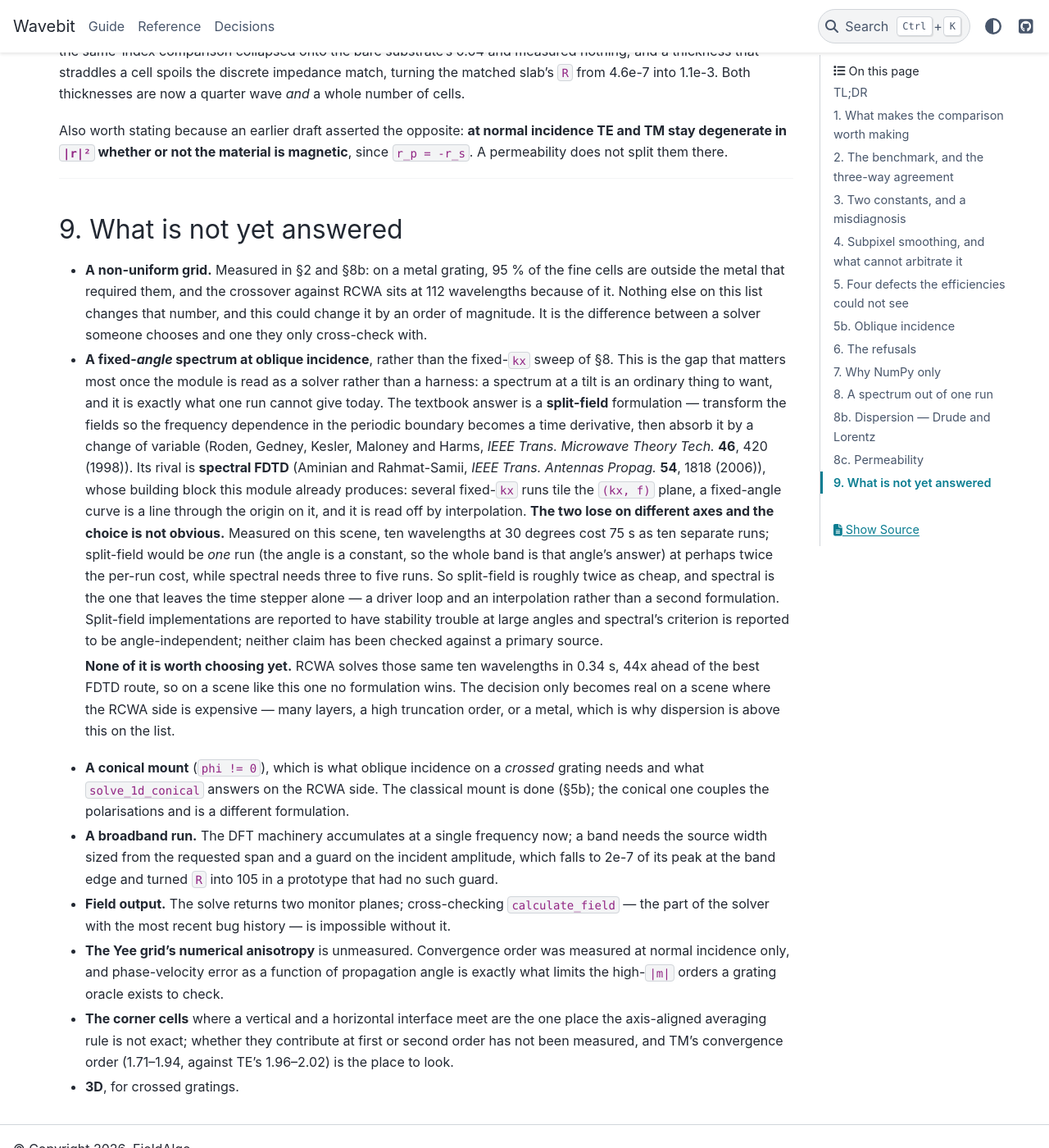
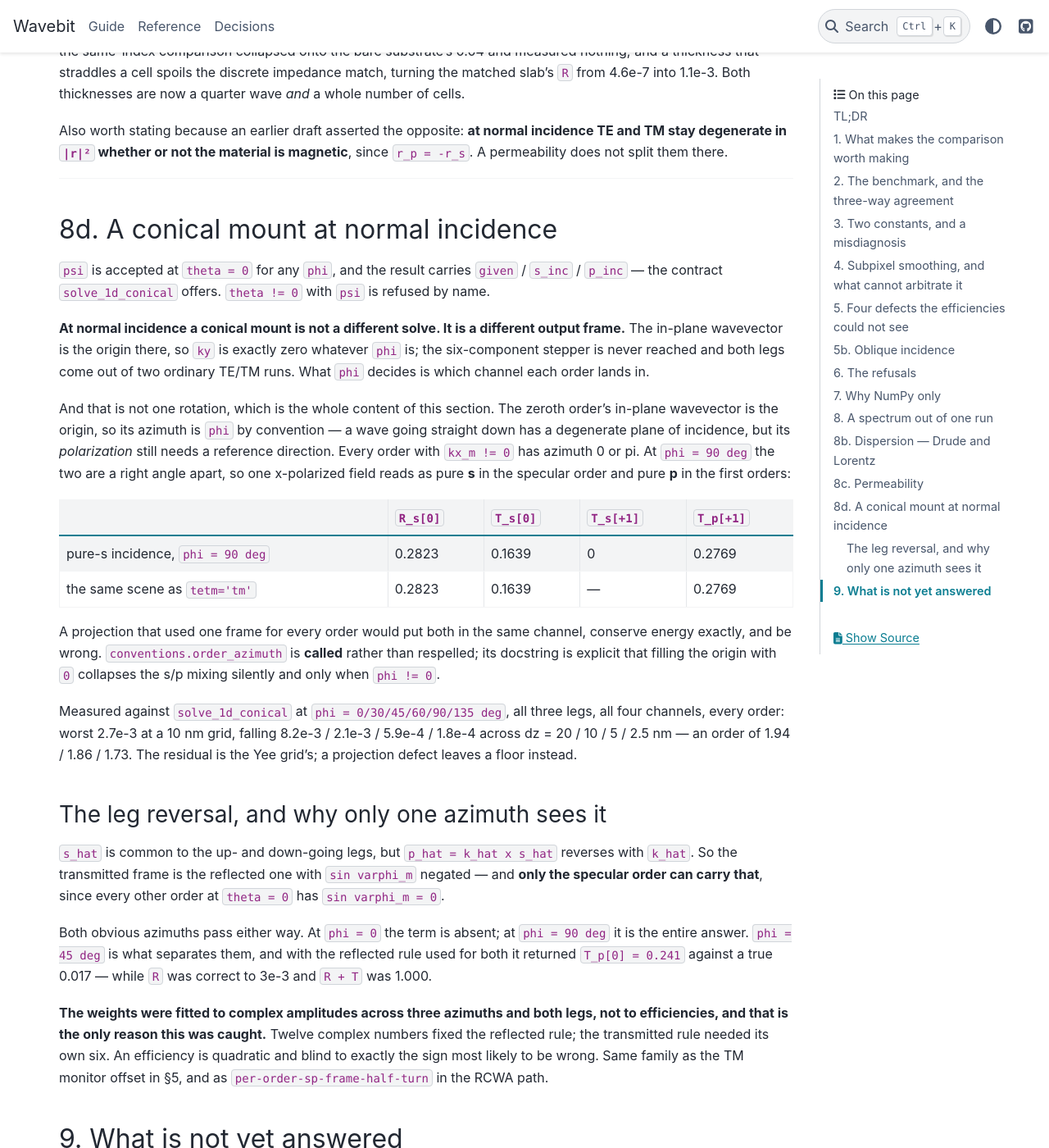
Before and after one commit to fieldalgo/wavebit, a Sphinx documentation site: the page built from docs/fdtd.md, in a window 1280 px wide and 1400 px high, scrolled down 13082 px. Shown: the whole window at 82% size. Built offline with Sphinx 7.4.7 and the PyData theme 0.15.4, drawn with Linux system fonts in a browser that asks for light colours; some of the changed text lies outside the part shown.

Commit message:
docs(fdtd): the conical mount at normal incidence, and what the leg reversal hides
New section 8d, and section 9's conical entry narrowed to the gap that actually remains: the
classical mount is done at any theta and the conical output frame at theta = 0, so what is
left is only ky != 0, where four terms couple all six components.

The part worth reading twice is why phi = 45 deg is the only azimuth that sees the p_hat leg
reversal -- phi = 0 has the term absent and phi = 90 deg has it as the entire answer, so both
pass on either sign, and the wrong one returned T_p[0] = 0.241 against a true 0.017 with
R + T equal to 1.000.

Co-Authored-By: Claude Opus 5 <noreply@anthropic.com>

```diff
--- a/docs/fdtd.md
+++ b/docs/fdtd.md
@@ -527,6 +527,56 @@ permeability does not split them there.
 
 ---
 
+## 8d. A conical mount at normal incidence
+
+`psi` is accepted at `theta = 0` for any `phi`, and the result carries `given` / `s_inc` /
+`p_inc` — the contract `solve_1d_conical` offers. `theta != 0` with `psi` is refused by name.
+
+**At normal incidence a conical mount is not a different solve. It is a different output
+frame.** The in-plane wavevector is the origin there, so `ky` is exactly zero whatever `phi`
+is; the six-component stepper is never reached and both legs come out of two ordinary TE/TM
+runs. What `phi` decides is which channel each order lands in.
+
+And that is not one rotation, which is the whole content of this section. The zeroth order's
+in-plane wavevector is the origin, so its azimuth is `phi` by convention — a wave going
+straight down has a degenerate plane of incidence, but its *polarization* still needs a
+reference direction. Every order with `kx_m != 0` has azimuth 0 or pi. At `phi = 90 deg` the
+two are a right angle apart, so one x-polarized field reads as pure **s** in the specular
+order and pure **p** in the first orders:
+
+| | `R_s[0]` | `T_s[0]` | `T_s[+1]` | `T_p[+1]` |
+|---|---|---|---|---|
+| pure-s incidence, `phi = 90 deg` | 0.2823 | 0.1639 | 0 | 0.2769 |
+| the same scene as `tetm='tm'` | 0.2823 | 0.1639 | — | 0.2769 |
+
+A projection that used one frame for every order would put both in the same channel, conserve
+energy exactly, and be wrong. `conventions.order_azimuth` is **called** rather than respelled;
+its docstring is explicit that filling the origin with `0` collapses the s/p mixing silently
+and only when `phi != 0`.
+
+Measured against `solve_1d_conical` at `phi = 0/30/45/60/90/135 deg`, all three legs, all four
+channels, every order: worst 2.7e-3 at a 10 nm grid, falling 8.2e-3 / 2.1e-3 / 5.9e-4 / 1.8e-4
+across dz = 20 / 10 / 5 / 2.5 nm — an order of 1.94 / 1.86 / 1.73. The residual is the Yee
+grid's; a projection defect leaves a floor instead.
+
+### The leg reversal, and why only one azimuth sees it
+
+`s_hat` is common to the up- and down-going legs, but `p_hat = k_hat x s_hat` reverses with
+`k_hat`. So the transmitted frame is the reflected one with `sin varphi_m` negated — and
+**only the specular order can carry that**, since every other order at `theta = 0` has
+`sin varphi_m = 0`.
+
+Both obvious azimuths pass either way. At `phi = 0` the term is absent; at `phi = 90 deg` it
+is the entire answer. `phi = 45 deg` is what separates them, and with the reflected rule used
+for both it returned `T_p[0] = 0.241` against a true 0.017 — while `R` was correct to 3e-3 and
+`R + T` was 1.000.
+
+**The weights were fitted to complex amplitudes across three azimuths and both legs, not to
+efficiencies, and that is the only reason this was caught.** Twelve complex numbers fixed the
+reflected rule; the transmitted rule needed its own six. An efficiency is quadratic and blind
+to exactly the sign most likely to be wrong. Same family as the TM monitor offset in §5, and
+as `per-order-sp-frame-half-turn` in the RCWA path.
+
 ## 9. What is not yet answered
 
 - **A non-uniform grid.** Measured in §2 and §8b: on a metal grating, 95 % of the fine cells
@@ -557,9 +607,16 @@ permeability does not split them there.
   ahead of the best FDTD route, so on a scene like this one no formulation wins. The decision
   only becomes real on a scene where the RCWA side is expensive — many layers, a high
   truncation order, or a metal, which is why dispersion is above this on the list.
-- **A conical mount** (`phi != 0`), which is what oblique incidence on a *crossed* grating
-  needs and what `solve_1d_conical` answers on the RCWA side. The classical mount is done
-  (§5b); the conical one couples the polarisations and is a different formulation.
+- **A conical mount away from normal** — `phi != 0` *and* `theta != 0` together. The two
+  halves have landed separately and the remaining gap is a narrow one. The classical mount is
+  done at any `theta` (§5b), and the conical output frame is done at `theta = 0` (§8d), where
+  `ky` is exactly zero and the whole `phi` dependence is which channel each order lands in.
+  What is left is the middle: at `ky != 0` four terms couple all six field components, so no
+  combination of TE and TM runs reproduces it. **The six-component stepper for it is written
+  and its coupling is measured** — `TM/TE` power ratio 0 at `phi = 0`, 0.464 / 0.740 / 0.648 at
+  30 / 60 / 90 degrees, and 0 at `theta = 0` for any `phi`, which is the same statement as §8d.
+  It is not wired to an extraction, and until it is, `psi` with `theta != 0` is refused by
+  name rather than answered with the normal-incidence projection.
 - **A broadband run.** The DFT machinery accumulates at a single frequency now; a band needs
   the source width sized from the requested span and a guard on the incident amplitude, which
   falls to 2e-7 of its peak at the band edge and turned `R` into 105 in a prototype that had
```
